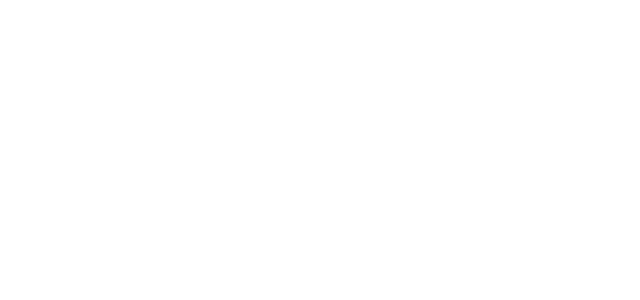
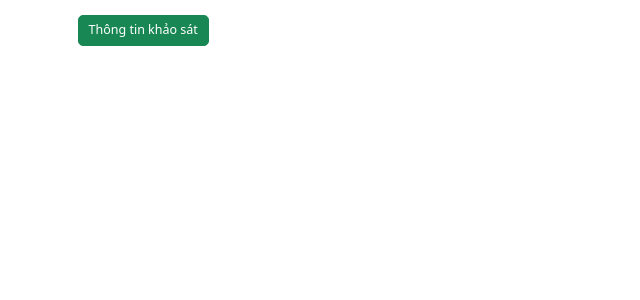
Before and after one commit to duyzxje/SurveyInfo, a React (Create React App) app: page / in a window 1280 px wide. Before the commit this address had no page. Shown: the top 300 px of the page, without its empty margins (0-640 px from the left). Built offline with nearby package versions, Linux system fonts and the light colour scheme.

Commit message:
first commit

```diff
--- a/src/App.js
+++ b/src/App.js
@@ -6,11 +6,13 @@
 
 import Survey from './pages/surveyInformation';
 import Success from './pages/success';
+import Home from "./pages/home";
 
 function App() {
   return (
     <Router>
       <Routes>
+        <Route path="/" element={<Home />} />
         <Route path="/Survey" element={<Survey />} />
         <Route path="/success/:id" element={<Success />} />
       </Routes>
--- /dev/null
+++ b/src/pages/home.jsx
@@ -0,0 +1,11 @@
+import { useNavigate } from 'react-router-dom';
+
+function Home() {
+    const navigate = useNavigate();
+    return (
+        <div className="container mt-4">
+            <button className="btn btn-success btn-lg" onClick={() => navigate('/survey')}>Thông tin khảo sát</button>
+        </div>
+    )
+}
+export default Home;
```
